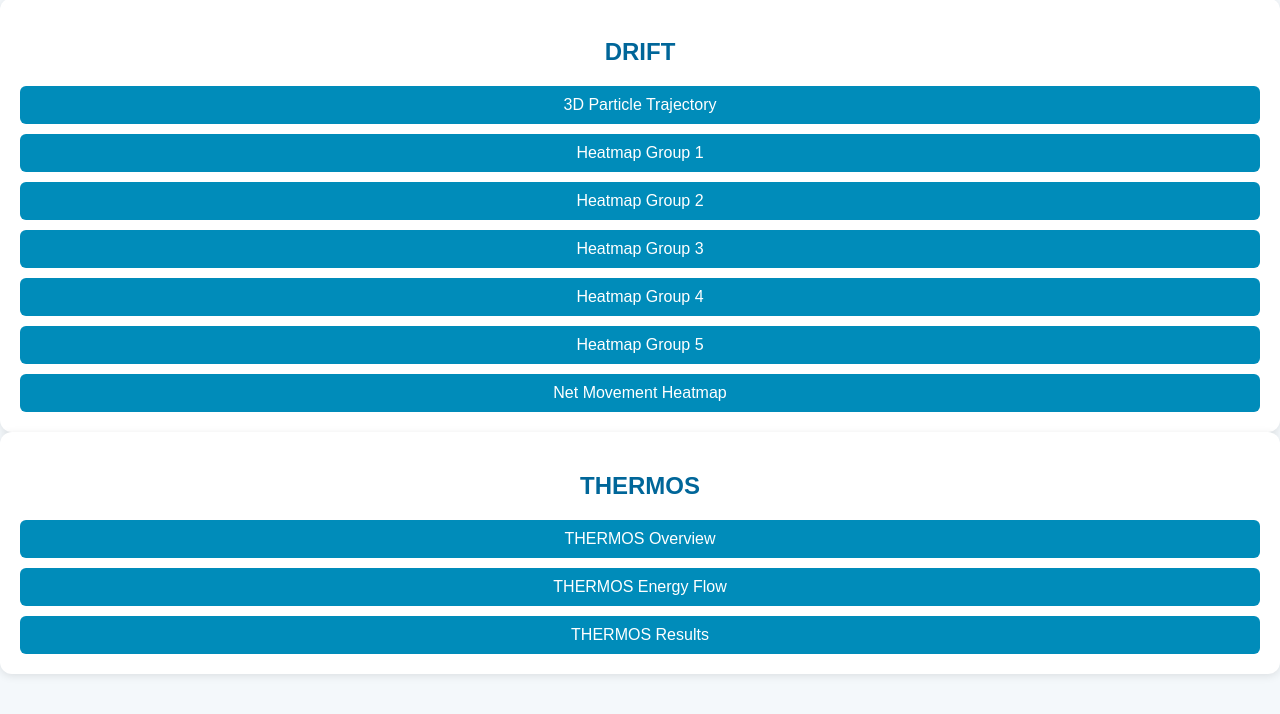
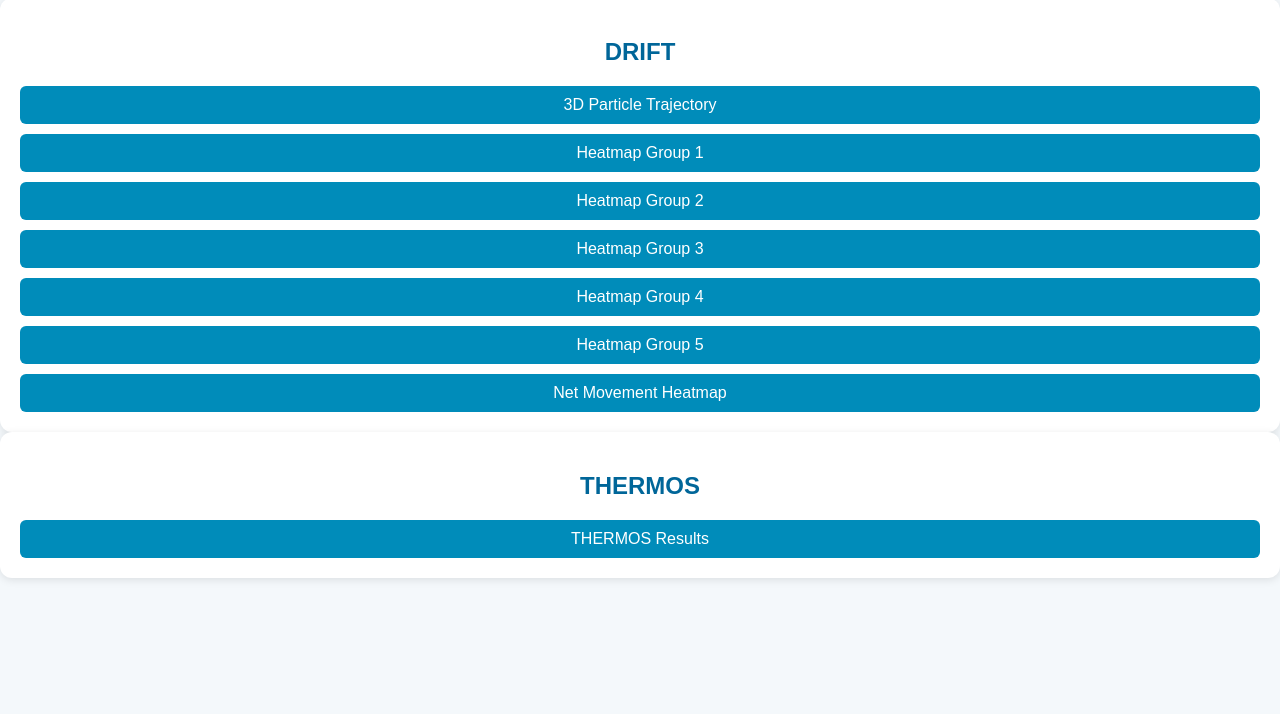
Before and after one commit to Davide6414/THERMOS_DRIFT, a plain HTML site: page index.html in a window 1280 px wide. Shown: the part 84-798 px from the top of the page. Drawn offline with Linux system fonts and the light colour scheme.

Commit message:
Update index.html

```diff
--- a/index.html
+++ b/index.html
@@ -85,9 +85,7 @@
     <div class="section" id="thermos">
       <h2>THERMOS</h2>
       <div class="buttons">
-        <a href="thermos1.html">THERMOS Overview</a>
-        <a href="thermos2.html">THERMOS Energy Flow</a>
-        <a href="thermos3.html">THERMOS Results</a>
+        <a href="interactive_dashboard.html">THERMOS Results</a>
       </div>
     </div>
   </div>
```
